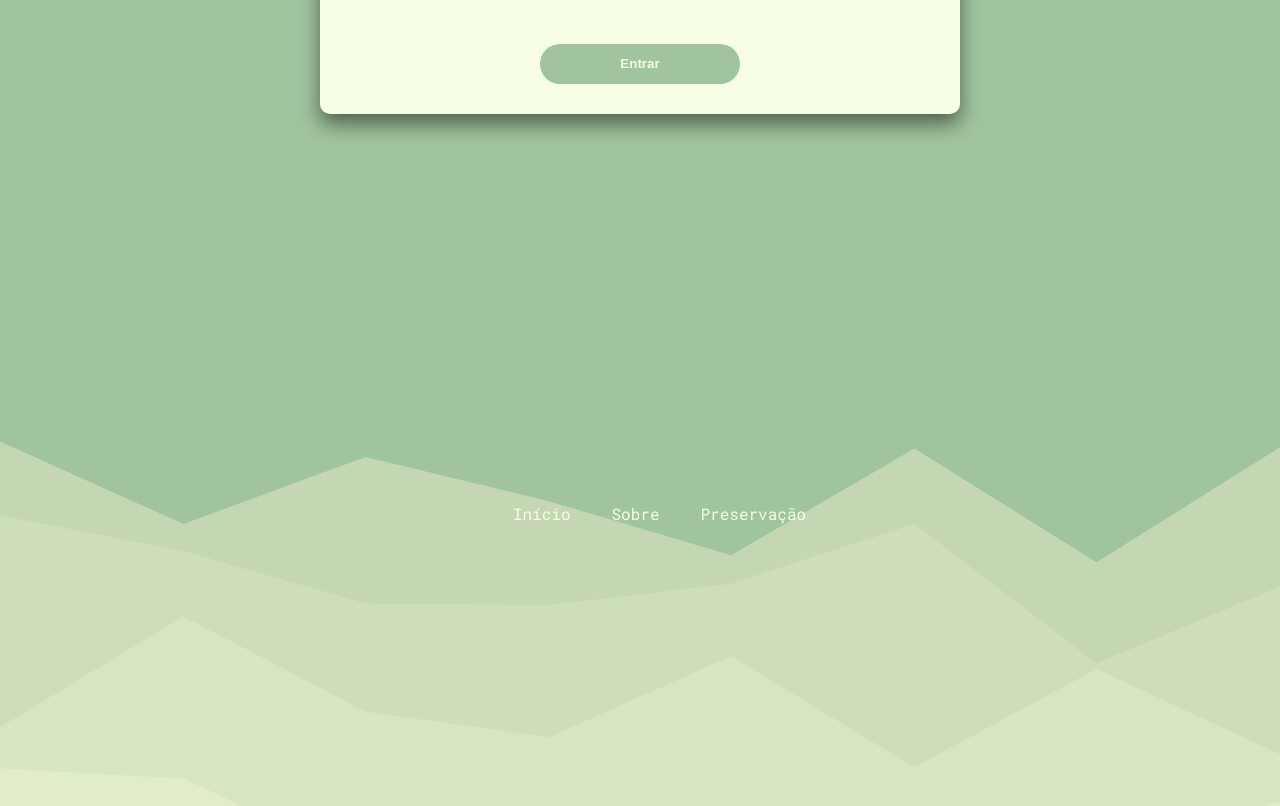
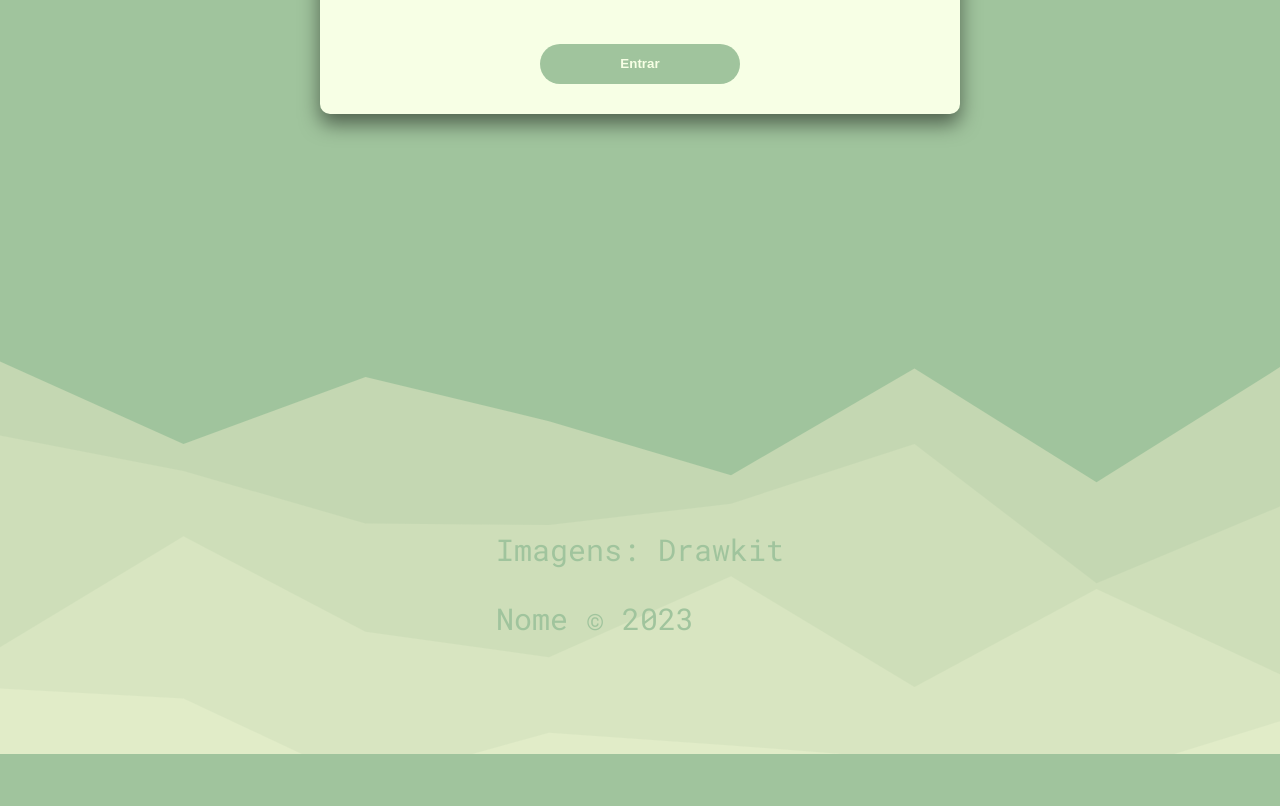
Before and after one commit to RossiGu/LandingPage, a React (Create React App) app in the folder landingpage/: page /login in a window 1280 px wide. Shown: the part 467-1273 px from the top of the page. After the commit the page ends 1221 px from the top, so only its background shows below. Built offline with nearby package versions, Linux system fonts and the light colour scheme; no server answers.

Commit message:
LandingPageFacul

```diff
--- a/landingpage/src/App.js
+++ b/landingpage/src/App.js
@@ -6,13 +6,13 @@ import { onAuthStateChanged } from 'firebase/auth';
 import auth from './firebase/config';
 
 
-import NavBar from './components/NavBar';
+import NavBar from './components/NavBar/NavBar';
 import Home from './pages/Home/Home'
 import Sobre from './pages/Sobre/Sobre'
 import Register from './pages/Register/Register'
 import Login from './pages/Login/Login'
 import Preservacao from './pages/Preservacao/Preservacao'
-import Footer from './components/Footer';
+import Footer from './components/Footer/Footer';
 
 function App() {
 
--- a/landingpage/src/components/Footer.css
+++ /dev/null
@@ -1,14 +0,0 @@
-.footer {
-    padding-top: 0;
-    position: absolute;
-    display: flex;
-    flex-direction: column;
-    align-items: center;
-    justify-content: center;
-    background-image: url(../../public/footer.svg);
-    background-repeat: no-repeat;
-    background-size: 100%;
-    background-position:100%;
-    width: 100%;
-    height: 100%;
-}
--- a/landingpage/src/components/Footer.js
+++ /dev/null
@@ -1,30 +0,0 @@
-import './Footer.css'
-import { Link } from 'react-router-dom'
-
-const Footer = () => {
-  return (
-  <div className="footer">
-    <nav className="footerNav">
-        <div className="list">
-            <ul>
-                <li>
-                    <Link to="/">Início</Link>
-                </li>
-            </ul>
-            <ul>
-                <li>
-                    <Link to="/sobre">Sobre</Link>
-                </li>
-            </ul>
-            <ul>
-                <li>
-                    <Link to="/preservacao">Preservação</Link>
-                </li>
-            </ul>
-        </div>
-    </nav>
-  </div>
-  )
-}
-
-export default Footer
--- /dev/null
+++ b/landingpage/src/components/Footer/Footer.css
@@ -0,0 +1,28 @@
+.footer {
+    position: absolute;
+    display: flex;
+    flex-direction: column;
+    align-items: center;
+    justify-content: center;
+    background-image: url(../../../public/footer.svg);
+    background-repeat: no-repeat;
+    background-size: 100%;
+    background-position:100%;
+    width: 100%;
+    height: 80%;
+}
+
+.contentFooter  {
+    margin-top: 300px;
+    font-size: 30px;
+    color: #A0C49D;
+}
+
+.contentFooter a {
+    color: #A0C49D;
+}
+
+.contentFooter a:hover {
+    color: #f7ffe5;
+    text-decoration: underline;
+}
--- /dev/null
+++ b/landingpage/src/components/Footer/Footer.js
@@ -0,0 +1,15 @@
+import './Footer.css'
+import { Link } from 'react-router-dom'
+
+const Footer = () => {
+  return (
+  <div className="footer">
+        <div className="contentFooter">
+                <p>Imagens: <Link to="https://www.drawkit.com/">Drawkit</Link></p>
+                <p>Nome &copy; 2023</p>
+        </div>
+  </div>
+  )
+}
+
+export default Footer
--- a/landingpage/src/components/NavBar.css
+++ b/landingpage/src/components/NavBar/NavBar.css
@@ -26,6 +26,7 @@ nav, a {
     border: none;
     color: #f7ffe5;
     font-size: 1em;
+    text-decoration: none;
 }
 
 a:hover {
--- a/landingpage/src/components/NavBar.js
+++ b/landingpage/src/components/NavBar/NavBar.js
@@ -1,6 +1,6 @@
 import { Link } from 'react-router-dom'
-import auth from '../firebase/config'
-import { useAuthValue } from '../contexts/AuthContext'
+import { useAuthValue } from '../../contexts/AuthContext'
+import auth from '../../firebase/config'
 import { signOut } from 'firebase/auth';
 import "./NavBar.css"
 
--- a/landingpage/src/index.css
+++ b/landingpage/src/index.css
@@ -77,4 +77,6 @@ form a:hover {
     border: 1px solid #f5c6cb;
     padding: 5px;
     border-radius: 5px;
-  }
+    margin-left: 80px;
+    margin-right: 80px;
+}
--- a/landingpage/src/pages/Home/Home.js
+++ b/landingpage/src/pages/Home/Home.js
@@ -1,7 +1,6 @@
 import React from 'react'
 import './Home.css'
 import image from '../../images/homeImage.png'
-import auth from '../../firebase/config'
 import { useAuthValue } from '../../contexts/AuthContext'
 import { Link } from 'react-router-dom'
 
@@ -22,11 +21,11 @@ const Home = () => {
             </>
           )}
           {authUser && (
-             <>
+            <>
              <Link to="/preservacao">
                <button className='btnContent'>Junte-se agora!</button>
              </Link>
-           </>
+            </>
           )}
       </div>
       <div className='contentImage'>
--- a/landingpage/src/pages/Login/Login.js
+++ b/landingpage/src/pages/Login/Login.js
@@ -1,6 +1,6 @@
 import "./Login.css"
 import { Link } from 'react-router-dom'
-import { useState, useEffect } from "react";
+import { useState } from "react";
 import auth from '../../firebase/config'
 import { signInWithEmailAndPassword } from "firebase/auth";
 
@@ -66,8 +66,8 @@ const Login = () => {
                 />
             </label>
             <p>Não possui uma conta? <Link to='/registro'>Inscreva-se</Link></p>
+            {error && <p className="error">{error}</p>}
             <button className="btnForm" >Entrar</button>
-            {error && <p className="error">{error}</p>}
         </form>
     </div>
   )
--- a/landingpage/src/pages/Register/Register.js
+++ b/landingpage/src/pages/Register/Register.js
@@ -76,8 +76,8 @@ const Register = () => {
                 />
             </label>
             <p>Já possui uma conta? <Link to='/login'>Entre aqui</Link></p>
+            {error && <p className="error">{error}</p>}
             <button className="btnForm">Cadastrar</button>
-            {error && <p className="error">{error}</p>}
         </form>
     </div>
   )
```
